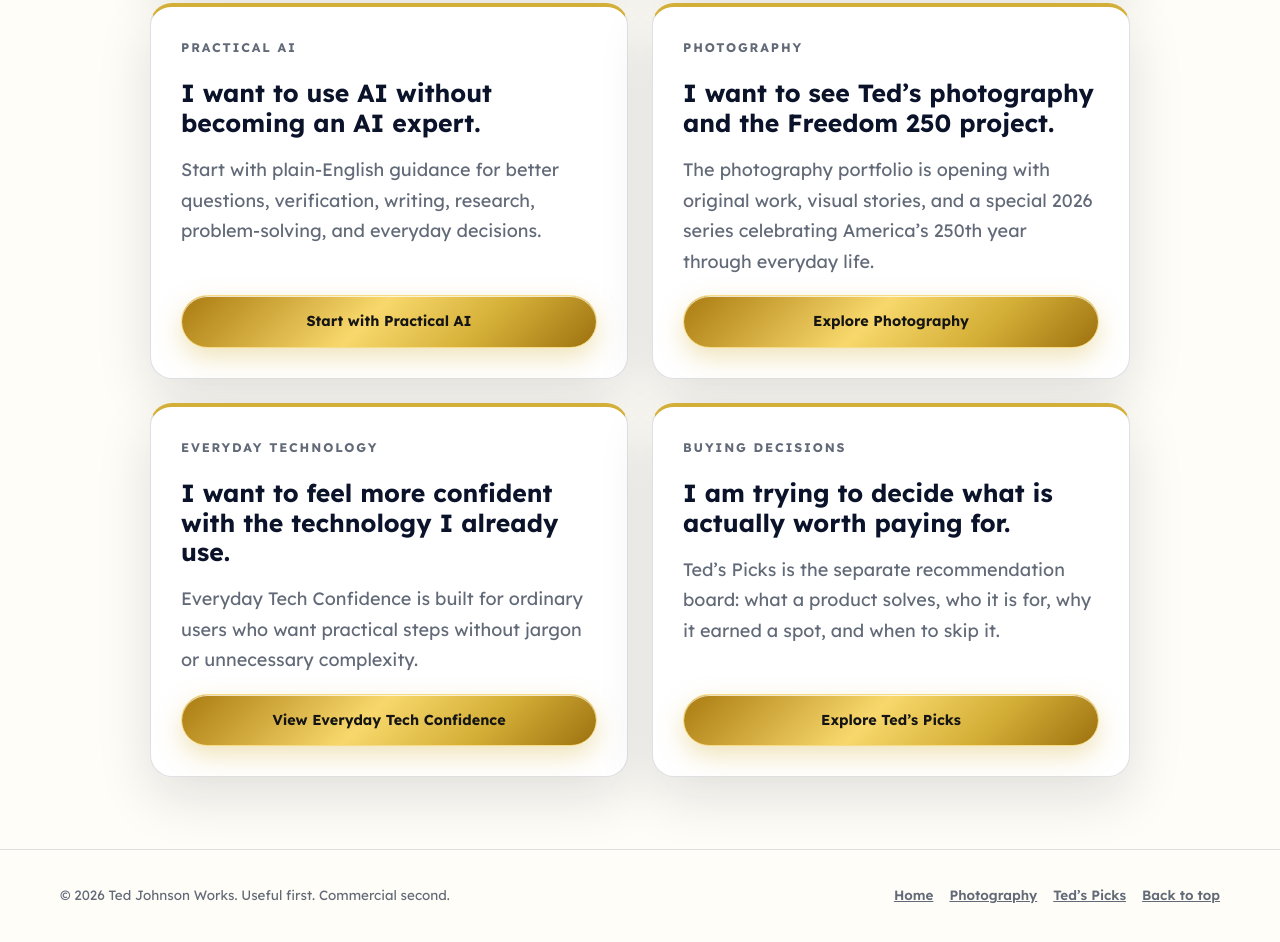
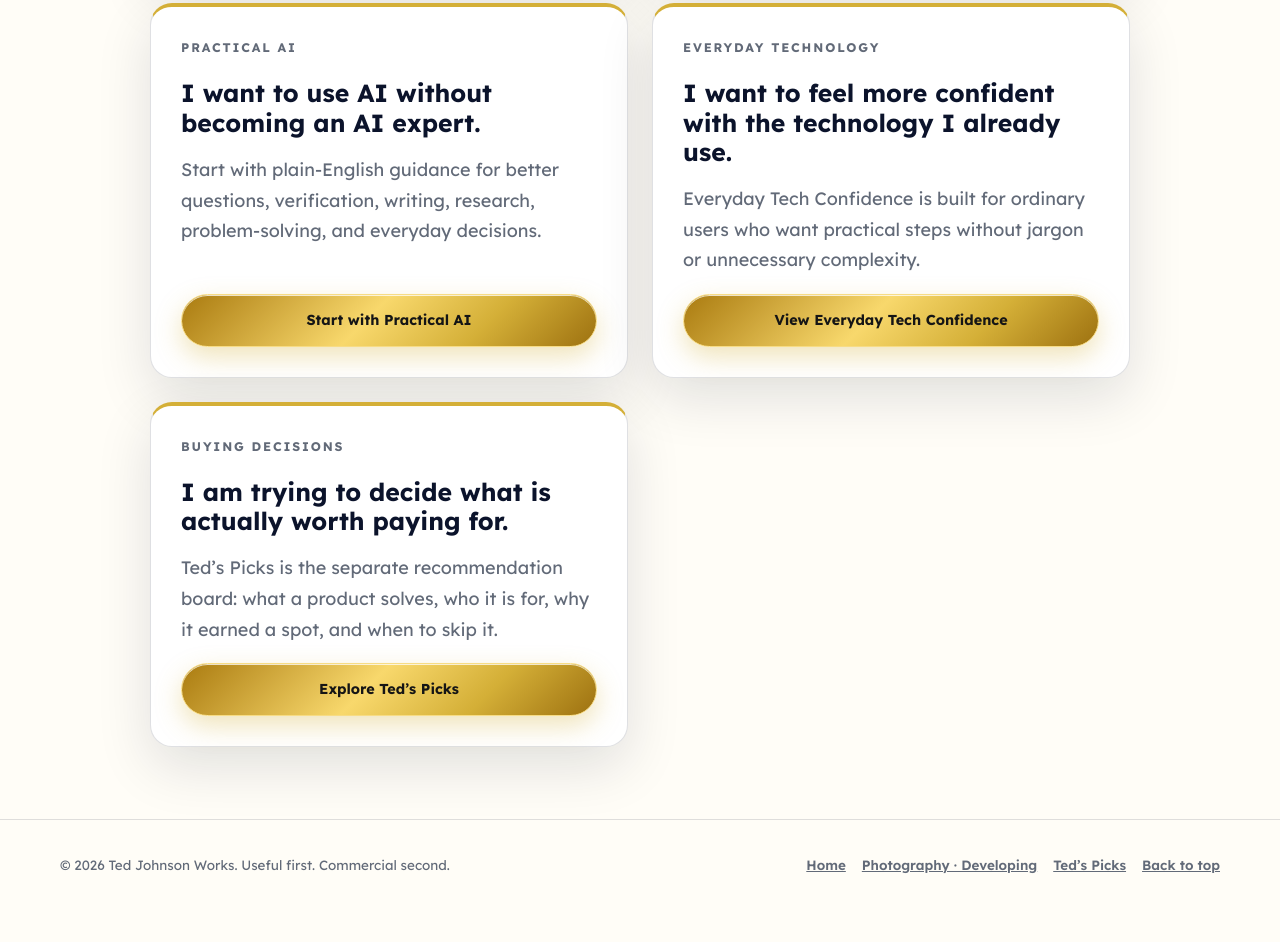
Before and after one commit to leaveonelighton/Ted-Johnson-Works, an Astro site: page /start in a window 1280 px wide. Shown: the part 1056-1998 px from the top of the page. Built offline with nearby package versions, Linux system fonts and the light colour scheme; Astro itself is replaced by a stand-in of ours.

Commit message:
Keep Start Here focused on core offers

```diff
--- a/src/pages/start.astro
+++ b/src/pages/start.astro
@@ -3,7 +3,7 @@ import BaseLayout from '../layouts/BaseLayout.astro';
 import '../styles/article.css';
 
 const title = 'Start Here | Ted Johnson Works';
-const description = 'Choose the next practical step: direct technology help, everyday computer skills, practical AI, photography, or curated recommendations.';
+const description = 'Choose the next practical step: direct technology help, everyday computer skills, practical AI, or curated recommendations.';
 ---
 <BaseLayout title={title} description={description}>
   <header class="site-header">
@@ -12,7 +12,6 @@ const description = 'Choose the next practical step: direct technology help, eve
       <nav class="nav-links" aria-label="Primary navigation">
         <a href="/">Works</a>
         <a href="/start" aria-current="page">Start Here</a>
-        <a href="/photography">Photography</a>
         <a href="/picks">Ted’s Picks</a>
         <a href="/#articles">Stories & Articles</a>
       </nav>
@@ -61,15 +60,6 @@ const description = 'Choose the next practical step: direct technology help, eve
           </article>
 
           <article class="start-card">
-            <p class="eyebrow">PHOTOGRAPHY</p>
-            <h2>I want to see Ted’s photography and the Freedom 250 project.</h2>
-            <p>The photography portfolio is opening with original work, visual stories, and a special 2026 series celebrating America’s 250th year through everyday life.</p>
-            <div class="actions">
-              <a class="button button-gold" href="/photography">Explore Photography</a>
-            </div>
-          </article>
-
-          <article class="start-card">
             <p class="eyebrow">EVERYDAY TECHNOLOGY</p>
             <h2>I want to feel more confident with the technology I already use.</h2>
             <p>Everyday Tech Confidence is built for ordinary users who want practical steps without jargon or unnecessary complexity.</p>
@@ -96,7 +86,7 @@ const description = 'Choose the next practical step: direct technology help, eve
       <p>© {new Date().getFullYear()} Ted Johnson Works. Useful first. Commercial second.</p>
       <div class="footer-links">
         <a href="/">Home</a>
-        <a href="/photography">Photography</a>
+        <a href="/photography">Photography · Developing</a>
         <a href="/picks">Ted’s Picks</a>
         <a href="#main">Back to top</a>
       </div>
```
